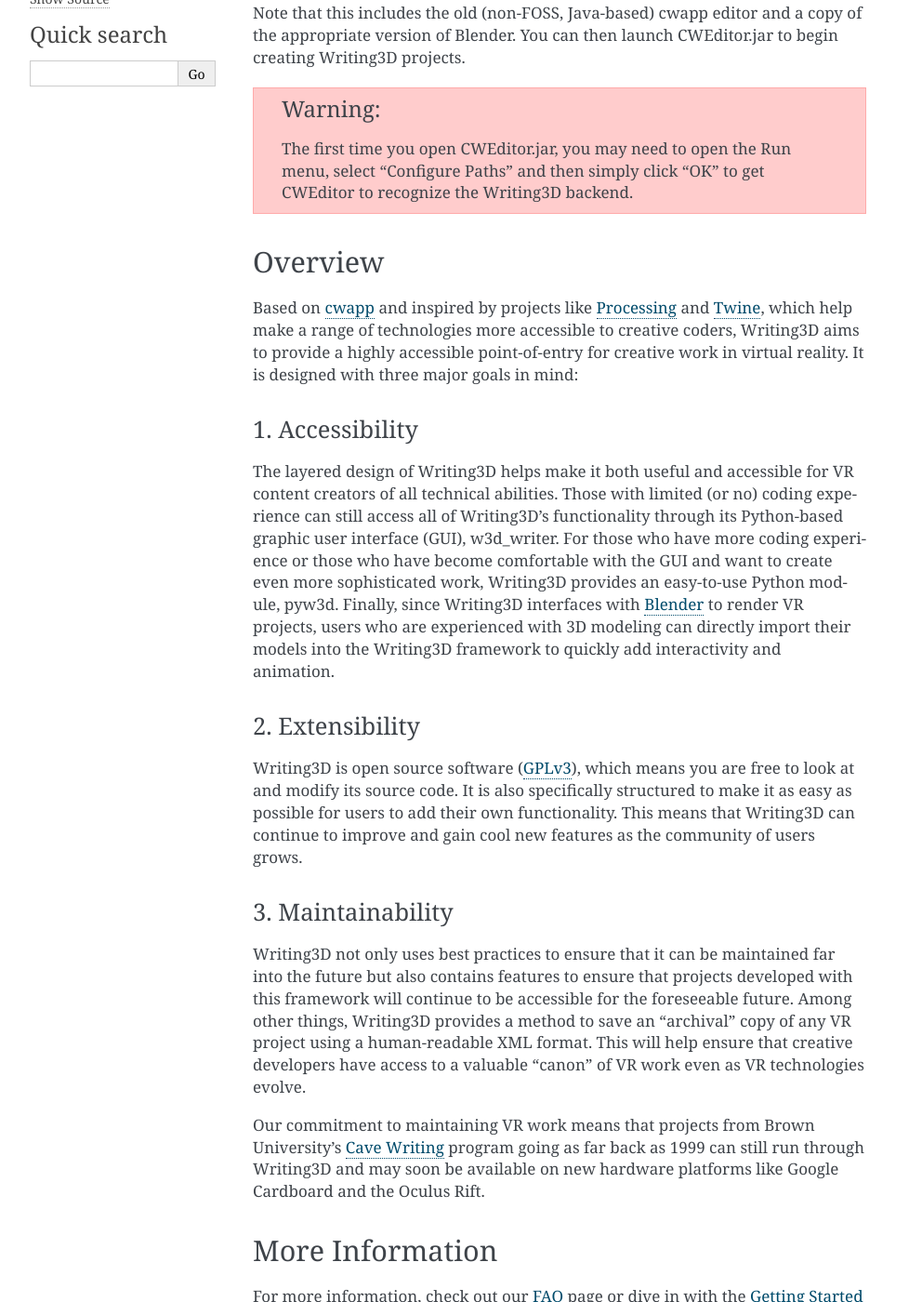
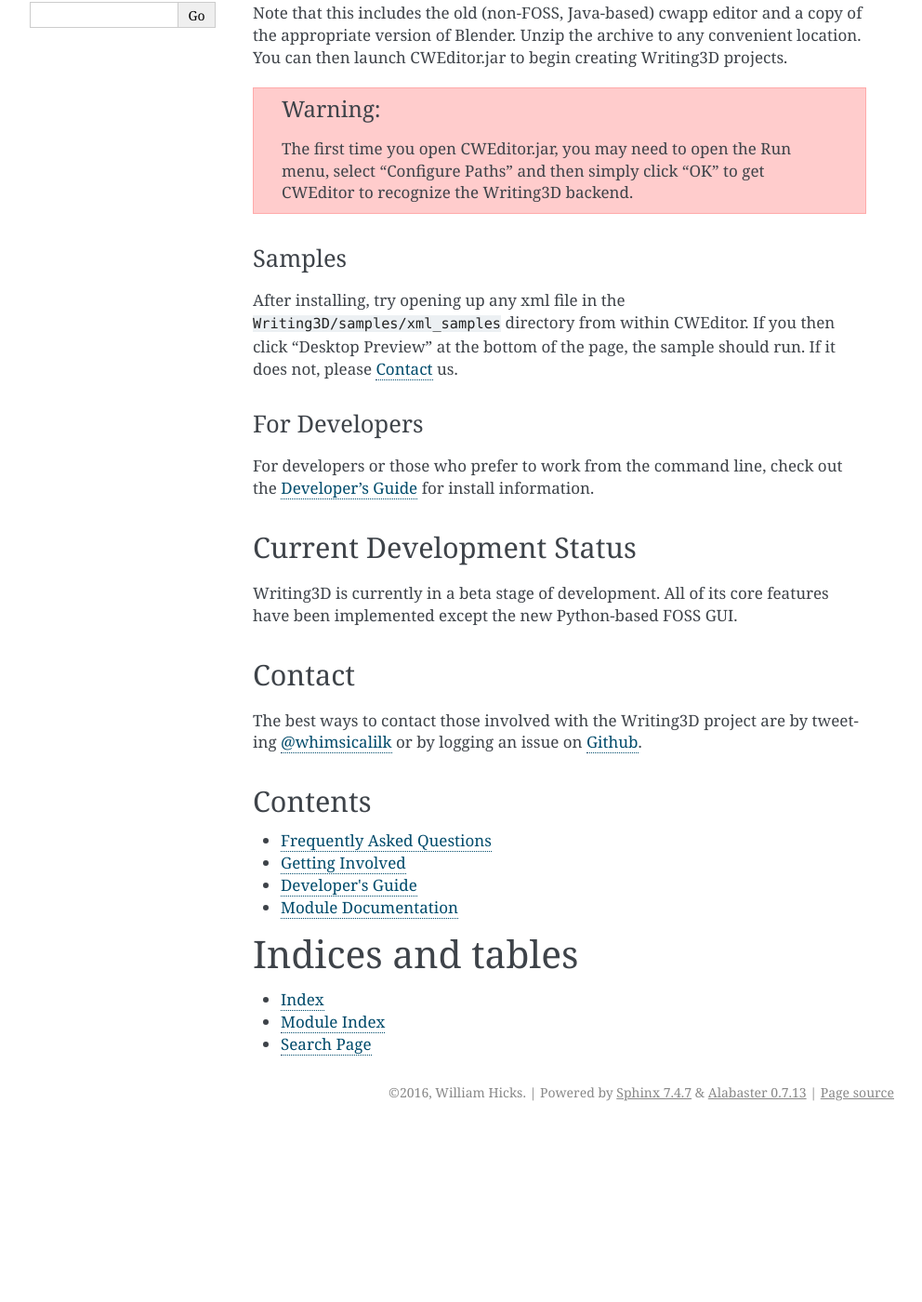
Before and after one commit to wphicks/Writing3D, a Sphinx documentation site: the page built from docs/source/index.rst, in a window 1280 px wide and 1400 px high, scrolled down 414 px. Shown: the whole window at 93% size, without its empty margins (148-1140 px from the left). Built offline with Sphinx 7.4.7, drawn with Linux system fonts in a browser that asks for light colours; after the commit the page ends 1628 px from its top, so only the background shows below that; some of the changed text lies outside the part shown.

Commit message:
Update documentation and improve install method

```diff
--- a/README.rst
+++ b/README.rst
@@ -17,93 +17,34 @@
 * `Mac <https://drive.google.com/open?id=0B-L9I5ef3FLWRGttR1U2WmFBaE0>`_
 
 Note that this includes the old (non-FOSS, Java-based) cwapp editor and a copy
-of the appropriate version of Blender. You can then launch CWEditor.jar to
-begin creating Writing3D projects.
+of the appropriate version of Blender. Unzip the archive to any convenient
+location. You can then launch CWEditor.jar to begin creating Writing3D
+projects.
 
 .. Warning::
     The first time you open CWEditor.jar, you may need to open the Run menu,
     select "Configure Paths" and then simply click "OK" to get CWEditor to
     recognize the Writing3D backend.
 
+Samples
+^^^^^^^
+After installing, try opening up any xml file in the ``Writing3D/samples/xml_samples``
+directory from within CWEditor. If you then click "Desktop Preview" at the
+bottom of the page, the sample should run. If it does not, please
+:ref:`contact` us.
 
-Overview
---------
-Based on `cwapp <http://cavewriting.sourceforge.net/>`_ and inspired by
-projects like `Processing <https://processing.org/>`_ and `Twine
-<http://twinery.org/>`_, which help make a range of technologies more
-accessible to creative coders, Writing3D aims to provide a highly accessible
-point-of-entry for creative work in virtual reality. It is designed with three
-major goals in mind:
-
-1. Accessibility
-^^^^^^^^^^^^^^^^
-The layered design of Writing3D helps make it both useful and accessible for
-VR content creators of all technical abilities. Those with limited (or no)
-coding experience can still access all of Writing3D's functionality through its
-Python-based graphic user interface (GUI), w3d_writer. For those who have more
-coding experience or those who have become comfortable with the GUI and want to
-create even more sophisticated work, Writing3D provides an easy-to-use Python
-module, pyw3d. Finally, since Writing3D interfaces with `Blender
-<https://www.blender.org>`_ to render VR projects, users who are experienced
-with 3D modeling can directly import their models into the Writing3D framework
-to quickly add interactivity and animation.
-
-2. Extensibility
-^^^^^^^^^^^^^^^^
-Writing3D is open source software
-(`GPLv3 <https://www.gnu.org/licenses/gpl-3.0.en.html>`_), which means you are
-free to look at and modify its source code. It is also specifically structured
-to make it as easy as possible for users to add their own functionality. This
-means that Writing3D can continue to improve and gain cool new features as the
-community of users grows.
-
-3. Maintainability
-^^^^^^^^^^^^^^^^^^
-Writing3D not only uses best practices to ensure that it can be maintained far
-into the future but also contains features to ensure that projects developed
-with this framework will continue to be accessible for the foreseeable future.
-Among other things, Writing3D provides a method to save an "archival" copy of
-any VR project using a human-readable XML format. This will help ensure that
-creative developers have access to a valuable "canon" of VR work even as
-VR technologies evolve.
-
-Our commitment to maintaining VR work means that projects from Brown
-University's `Cave Writing
-<http://www.wired.com/2003/02/writings-on-the-wall-in-3-d-cave/>`_ program
-going as far back as 1999 can still run through Writing3D and may soon be
-available on new hardware platforms like Google Cardboard and the Oculus Rift.
-
-More Information
-----------------
-For more information, check out our `FAQ
-<https://wphicks.github.io/Writing3D/faq.html>`_ page or dive in with the
-`Getting Started
-<https://wphicks.github.io/Writing3D/getting_started.html#getting-started>`_
-guide.
+For Developers
+^^^^^^^^^^^^^^
+For developers or those who prefer to work from the command line, check out the
+:ref:`developer_guide` for install information.
 
 .. _development_status:
-
 Current Development Status
 --------------------------
-Writing3D is currently in a pre-alpha stage. It can read and write to its
-archival xml format and render most project features. It has not been
-extensively tested across platforms and OSes, and some features remain to be
-implemented, including:
+Writing3D is currently in a beta stage of development. All of its core features
+have been implemented except the new Python-based FOSS GUI.
 
-1. Particle systems
-2. Stereo images (images which only appear in one eye of stereo visualizations)
-3. Support for OpenAL-based 3D audio
-4. Simplified Python interface for adding Writing3D features
-
-The GUI is also currently in an unusable skeletal state. That being said, pyw3d
-currently provides almost all features that will eventually make up the core of
-Writing3D, and you can begin using it immediately to create basic interactive
-VR experiences.
-
-If you are interested in Writing3D and would like to see its core feature set
-completed sooner, please see the
-`Getting Involved <https://wphicks.github.io/Writing3D/getting_involved.html>`_ page.
-
+.. _contact:
 Contact
 -------
 The best ways to contact those involved with the Writing3D project are by
--- a/docs/source/index.rst
+++ b/docs/source/index.rst
@@ -9,11 +9,11 @@
 --------
 
 .. toctree::
-   :maxdepth: 2
+   :maxdepth: 1
 
-        Getting Started <getting_started.rst>
         Frequently Asked Questions <faq.rst>
         Getting Involved <getting_involved.rst>
+        Developer's Guide <developer_guide.rst>
         Module Documentation <pyw3d.rst>
 
 
```
Also changed, not shown: docs/source/developer_guide.rst (+86 -15 lines), docs/source/faq.rst (+2 -33 lines), docs/source/getting_involved.rst (+17 -23 lines), docs/source/getting_started.rst (+0 -11 lines), pyw3d/__init__.py (+23 -10 lines), 13 other files.
